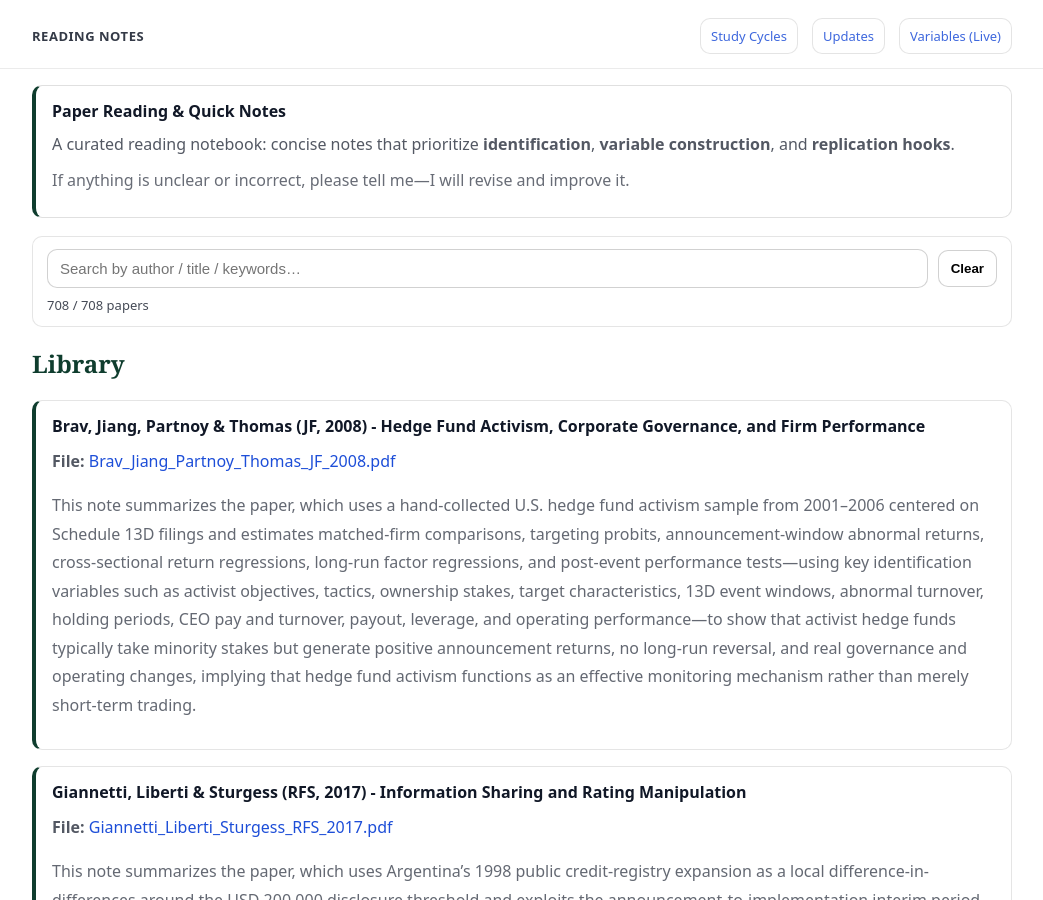
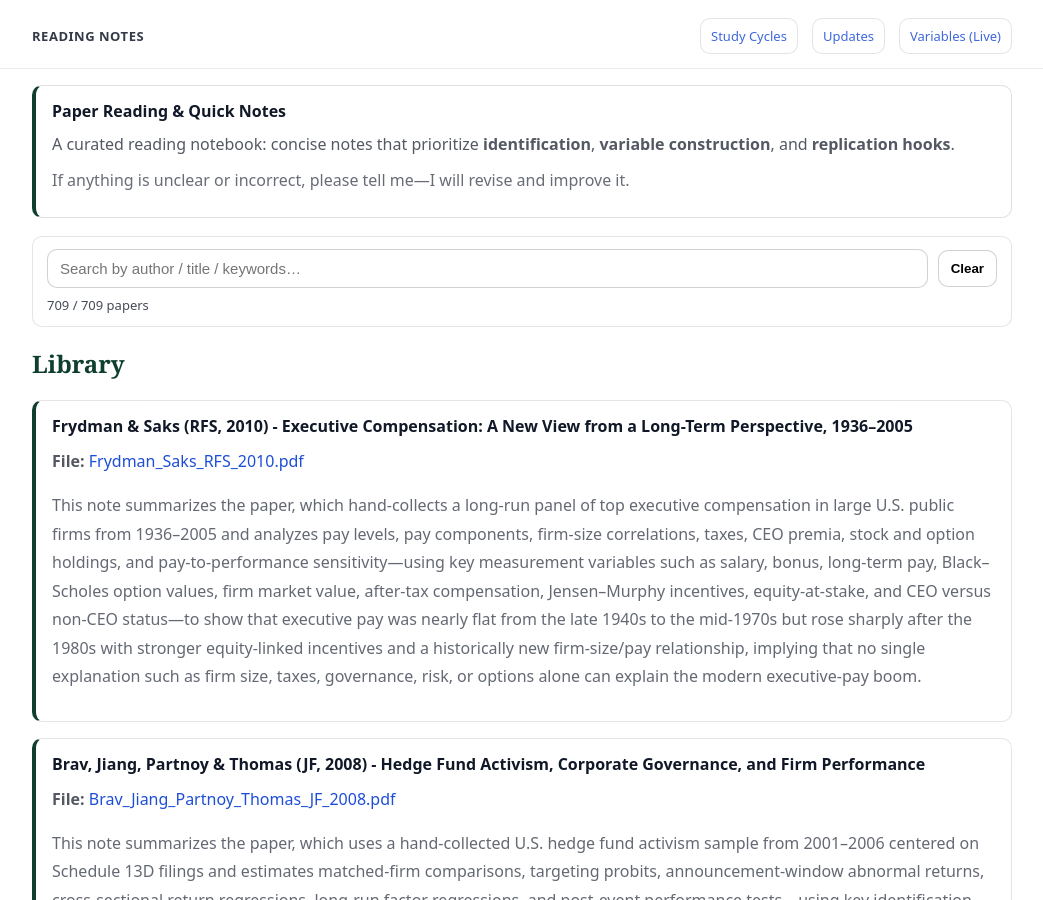
Before and after one commit to yaxinzn/study-archive, a Jekyll site: the page built from reading/index.md, in a window 1280 px wide and 900 px high. Shown: the whole window, without its empty margins (118-1161 px from the left). Built offline with Jekyll 4.4.1, drawn with Linux system fonts in a browser that asks for light colours.

Commit message:
Reading: add/update Frydman_Saks_RFS_2010.pdf

```diff
--- a/_data/reading.yml
+++ b/_data/reading.yml
@@ -1,3 +1,7 @@
+- title: "Frydman & Saks (RFS, 2010) - Executive Compensation: A New View from a Long-Term Perspective, 1936–2005"
+  file: "Frydman_Saks_RFS_2010.pdf"
+  desc: "This note summarizes the paper, which hand-collects a long-run panel of top executive compensation in large U.S. public firms from 1936–2005 and analyzes pay levels, pay components, firm-size correlations, taxes, CEO premia, stock and option holdings, and pay-to-performance sensitivity—using key measurement variables such as salary, bonus, long-term pay, Black–Scholes option values, firm market value, after-tax compensation, Jensen–Murphy incentives, equity-at-stake, and CEO versus non-CEO status—to show that executive pay was nearly flat from the late 1940s to the mid-1970s but rose sharply after the 1980s with stronger equity-linked incentives and a historically new firm-size/pay relationship, implying that no single explanation such as firm size, taxes, governance, risk, or options alone can explain the modern executive-pay boom."
+
 - title: "Brav, Jiang, Partnoy & Thomas (JF, 2008) - Hedge Fund Activism, Corporate Governance, and Firm Performance"
   file: "Brav_Jiang_Partnoy_Thomas_JF_2008.pdf"
   desc: "This note summarizes the paper, which uses a hand-collected U.S. hedge fund activism sample from 2001–2006 centered on Schedule 13D filings and estimates matched-firm comparisons, targeting probits, announcement-window abnormal returns, cross-sectional return regressions, long-run factor regressions, and post-event performance tests—using key identification variables such as activist objectives, tactics, ownership stakes, target characteristics, 13D event windows, abnormal turnover, holding periods, CEO pay and turnover, payout, leverage, and operating performance—to show that activist hedge funds typically take minority stakes but generate positive announcement returns, no long-run reversal, and real governance and operating changes, implying that hedge fund activism functions as an effective monitoring mechanism rather than merely short-term trading."
```
Also changed, not shown: 1 other file.
